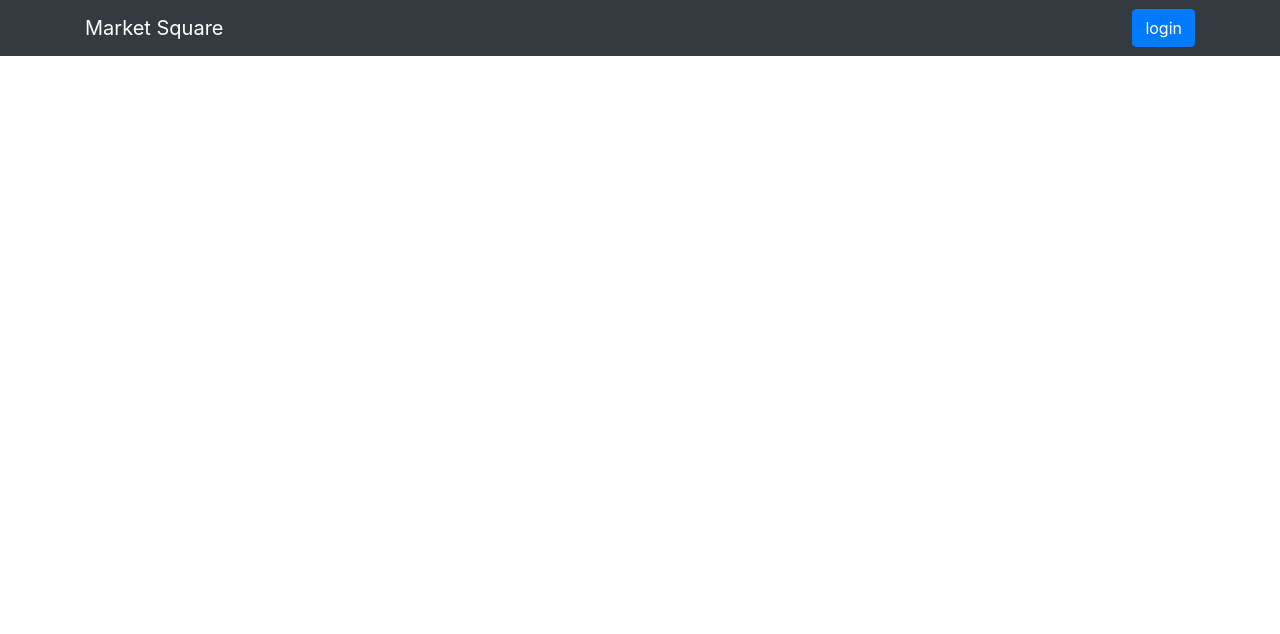
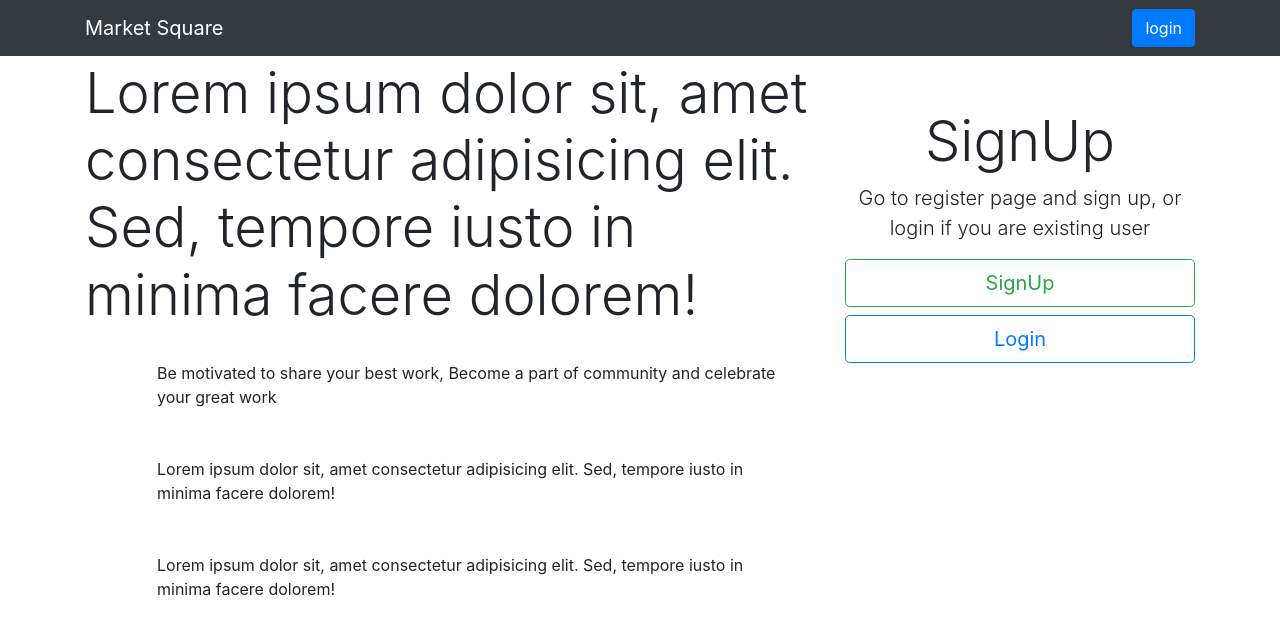
Before and after one commit to anowakowski/MarketSquare_SPA, an Angular app: page / in a window 1280 px wide. Shown: the top 634 px of the page. Built offline with nearby package versions, Linux system fonts and the light colour scheme.

Commit message:
added sample of web elements

```diff
--- a/src/app/app.component.html
+++ b/src/app/app.component.html
@@ -10,5 +10,45 @@
       </form>
     </div>
   </div>
+</nav>
+<div style="margin-top: 60px;">
+  <div class="container">
+    <div class="row">
+      <div class="col-lg-8 d-none d-lg-block">
+        <h1 class="display-4">Lorem ipsum dolor sit, amet consectetur adipisicing elit. Sed, tempore iusto in minima facere dolorem!</h1>
+        <div class="d-flex">
+          <div class="p-4 align-self-start">
+            <i class="fas fa fa-check fa-2x"></i>
+          </div>
+          <div class="p-4 align-self-end">
+           Be motivated to share your best work, Become a part of community and celebrate your great work
+          </div>
+        </div>
 
-</nav>
+        <div class="d-flex">
+          <div class="p-4 align-self-start">
+            <i class="fas fa fa-check fa-2x"></i>
+          </div>
+          <div class="p-4 align-self-end">
+            Lorem ipsum dolor sit, amet consectetur adipisicing elit. Sed, tempore iusto in minima facere dolorem!
+          </div>
+        </div>
+
+        <div class="d-flex">
+          <div class="p-4 align-self-start">
+            <i class="fas fa fa-check fa-2x"></i>
+          </div>
+          <div class="p-4 align-self-end">
+            Lorem ipsum dolor sit, amet consectetur adipisicing elit. Sed, tempore iusto in minima facere dolorem!
+          </div>
+        </div>
+      </div>
+      <div class="col text-center py-5">
+        <h1 class="display-4">SignUp</h1>
+        <p class="lead">Go to register page and sign up, or login if you are existing user</p>
+        <button type="button" class="btn btn-outline-success btn-lg btn-block" [routerLink]="['/auth/register']" >SignUp</button>
+        <button type="button" class="btn btn-outline-primary btn-lg btn-block" [routerLink]="['/auth/login']">Login</button>
+      </div>
+    </div>
+  </div>
+</div>
```
